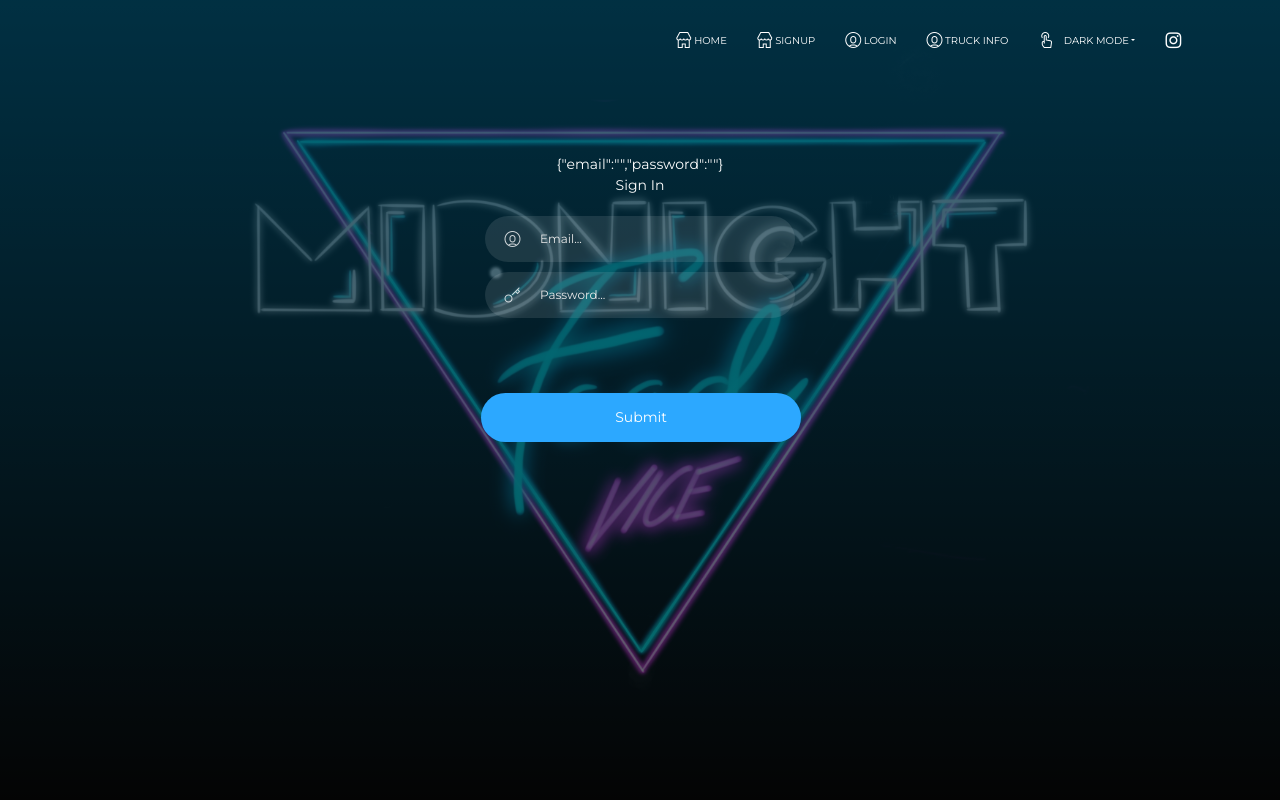
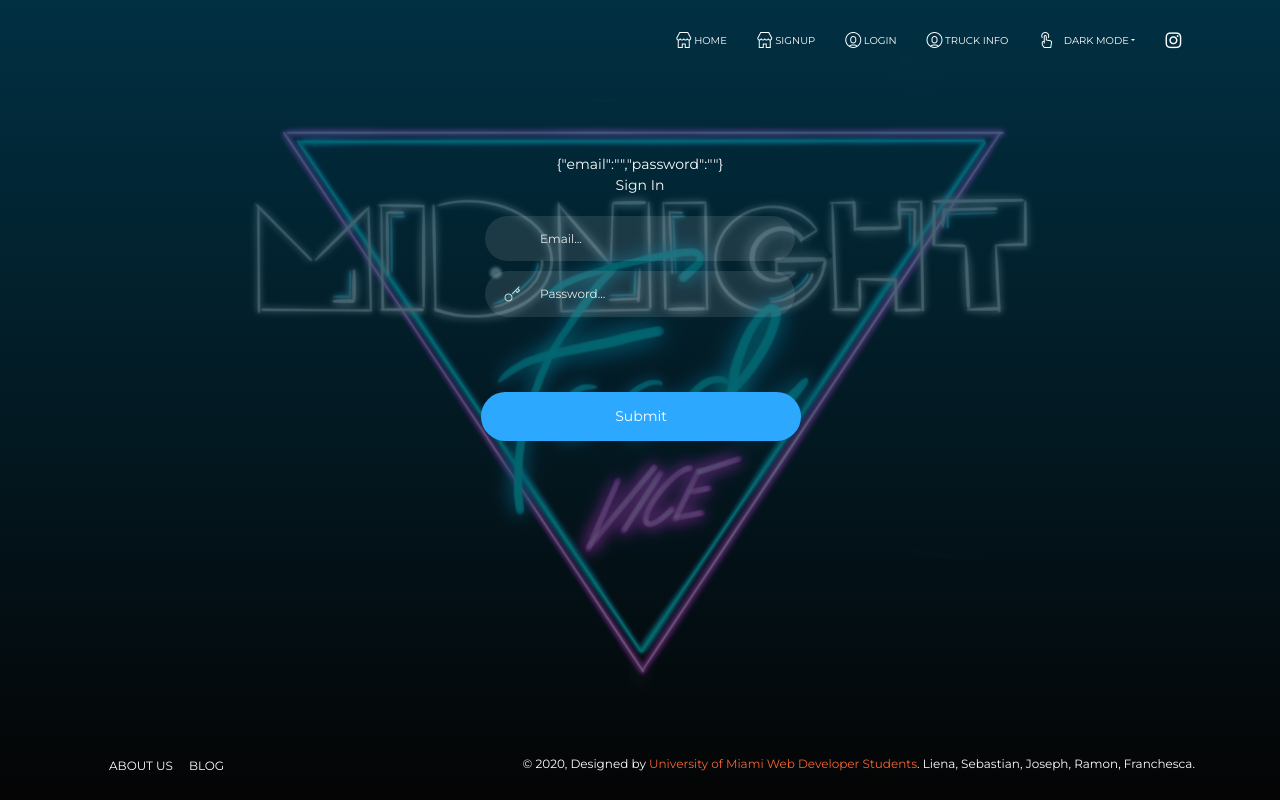
Before and after one commit to rgvegajr/midnightfoodvice, a React (Create React App) app in the folder client/: page /login-page in a window 1280 px wide. Built offline with nearby package versions, Linux system fonts and the light colour scheme.

Commit message:
minor css changes to improve login and signup pages

```diff
--- a/client/src/components/LoginPage.js
+++ b/client/src/components/LoginPage.js
@@ -25,7 +25,7 @@ import {
 
 // core components
 import HomeNavbar from "./HomeNavbar.js";
-// import TransparentFooter from "components/Footers/TransparentFooter.js";
+import TransparentFooter from "components/Footers/TransparentFooter.js";
 
 // function LoginPage() {
   const LoginPage =() => {
@@ -110,7 +110,7 @@ import HomeNavbar from "./HomeNavbar.js";
                     >
                       <InputGroupAddon addonType="prepend">
                         <InputGroupText>
-                          <i className="now-ui-icons users_circle-08"></i>
+                          <i className="now-ui-icons users_email-85"></i>
                         </InputGroupText>
                       </InputGroupAddon>
                       <Input
@@ -156,38 +156,14 @@ import HomeNavbar from "./HomeNavbar.js";
                     >{buttonText}
 
                     </Button>
-                    {/* <div className="pull-left">
-                      <h6>
-                      <NavLink to="/signup-page" tag={Link}>
-                <i className="now-ui-icons users_circle-08"></i>Signup!
-                </NavLink>
-                        <a
-                          className="link"
-                          href="/signup-page"
-                          onClick={e => e.preventDefault()}
-                        >
-                          Create Account
-                        </a>
-                      </h6>
-                    </div>
-                    <div className="pull-right">
-                      <h6>
-                        <a
-                          className="link"
-                          href="#pablo"
-                          onClick={e => e.preventDefault()}
-                        >
-                          Need Help?
-                        </a>
-                      </h6>
-                    </div> */}
+
                   </CardFooter>
                 </Form>
               </Card>
             </Col>
           </Container>
         </div>
-        {/* <TransparentFooter /> */}
+        <TransparentFooter />
       </div>
     </>
   );
--- a/client/src/components/SignupPage.js
+++ b/client/src/components/SignupPage.js
@@ -24,10 +24,8 @@ import {
 } from "reactstrap";
 
 // core components
-import HomeNavbar from "../components/HomeNavbar.js";
-
-// import HomeNavbar from "../components/Navbars/HomeNavbar.js";
-// import TransparentFooter from "components/Footers/TransparentFooter.js";
+import HomeNavbar from "./HomeNavbar.js";
+import TransparentFooter from "components/Footers/TransparentFooter.js";
 const SignupPage = () => {
 // function SignupPage() {
   const [firstFocus, setFirstFocus] = React.useState(false);
@@ -162,10 +160,8 @@ const clickSubmit = event => {
                       <Input
                       onChange={handleChange('password')} value={password}
                       className="form-control"
-                        // value="password"
-                        // name="password"
                         placeholder="Password..."
-                        type="text"
+                        type="password"
                         onFocus={() => setLastFocus(true)}
                         onBlur={() => setLastFocus(false)}
                       ></Input>
@@ -184,38 +180,14 @@ const clickSubmit = event => {
                     >
                       {buttonText}
                     </Button>
-                    {/* <div className="pull-left">
-                      <h6>
-                      <NavLink to="/login-page" tag={Link}>
-                <i className="now-ui-icons users_circle-08"></i>Login!
-                </NavLink>
-                        {/* <a
-                          className="link"
-                          href="#pablo"
-                          onClick={e => e.preventDefault()}
-                        >
-                          Create Account
-                        </a> */}
-                      {/* </h6>
-                    </div> */}
-                    {/* <div className="pull-right">
-                      <h6>
-                        <a
-                          className="link"
-                          href="#pablo"
-                          onClick={e => e.preventDefault()}
-                        >
-                          Need Help?
-                        </a>
-                      </h6>
-                    </div> */}
+
                   </CardFooter>
                 </Form>
               </Card>
             </Col>
           </Container>
         </div>
-        {/* <TransparentFooter /> */}
+        <TransparentFooter />
       </div>
     </>
   );
```
